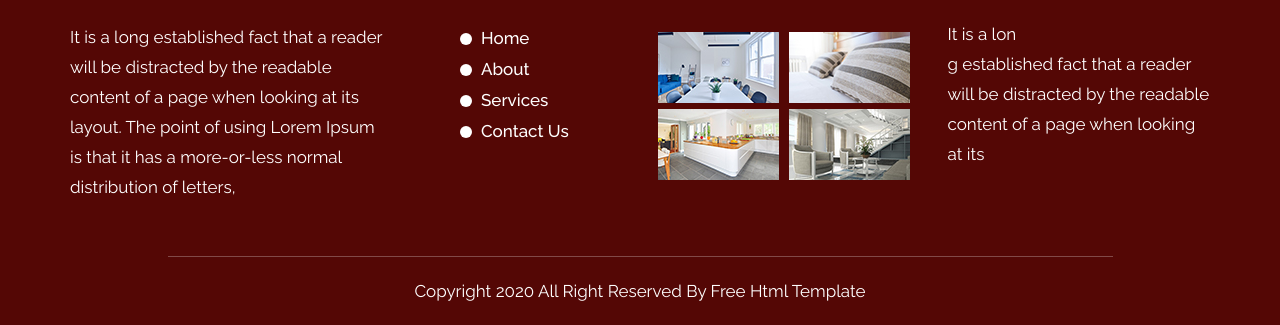
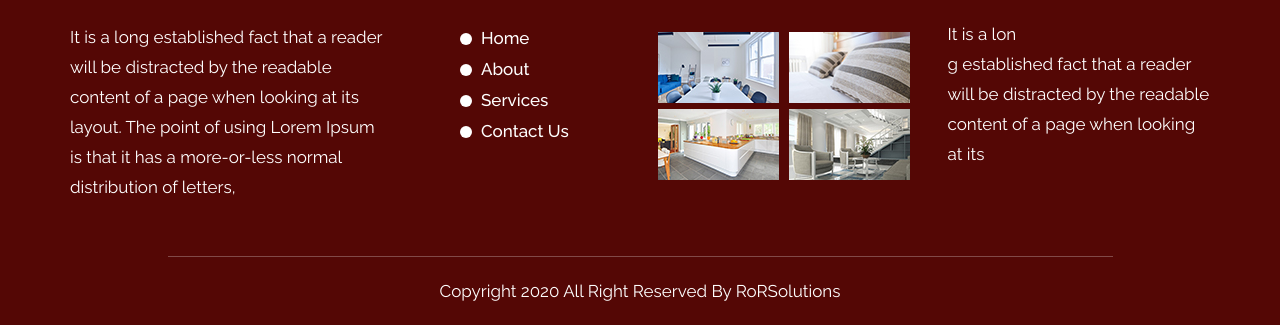
Before and after one commit to Writtek07/Web-temp-1, a plain HTML site: page services.html in a window 1280 px wide. Shown: the part 1580-1905 px from the top of the page. Drawn offline with Linux system fonts and the light colour scheme.

Commit message:
Update services.html

```diff
--- a/services.html
+++ b/services.html
@@ -293,7 +293,7 @@
                <div class="container">
                   <div class="row">
                      <div class="col-md-10 offset-md-1">
-                        <p>Copyright 2020 All Right Reserved By <a href="https://html.design/"> Free Html Template</a></p>
+                        <p>Copyright 2020 All Right Reserved By <a href="https://www.rorsolutions.in"> RoRSolutions</a></p>
                      </div>
                   </div>
                </div>
```
